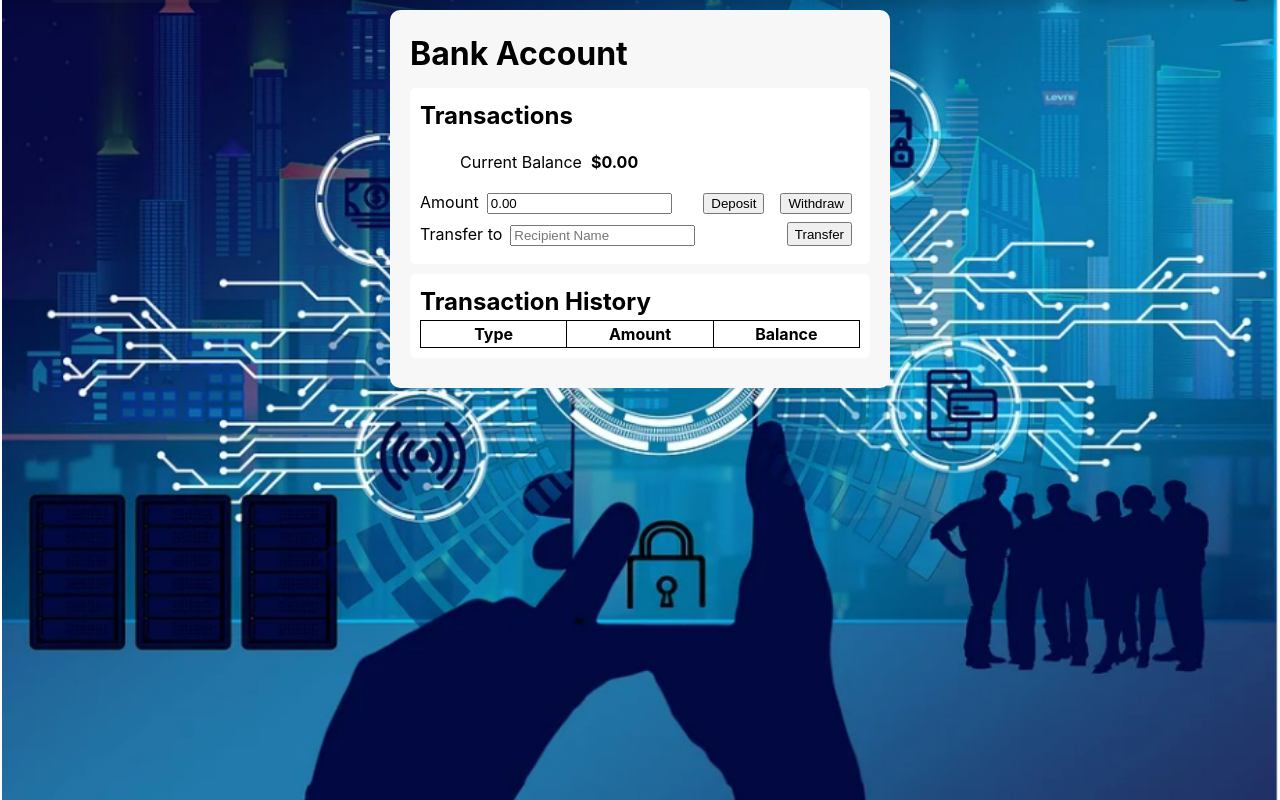
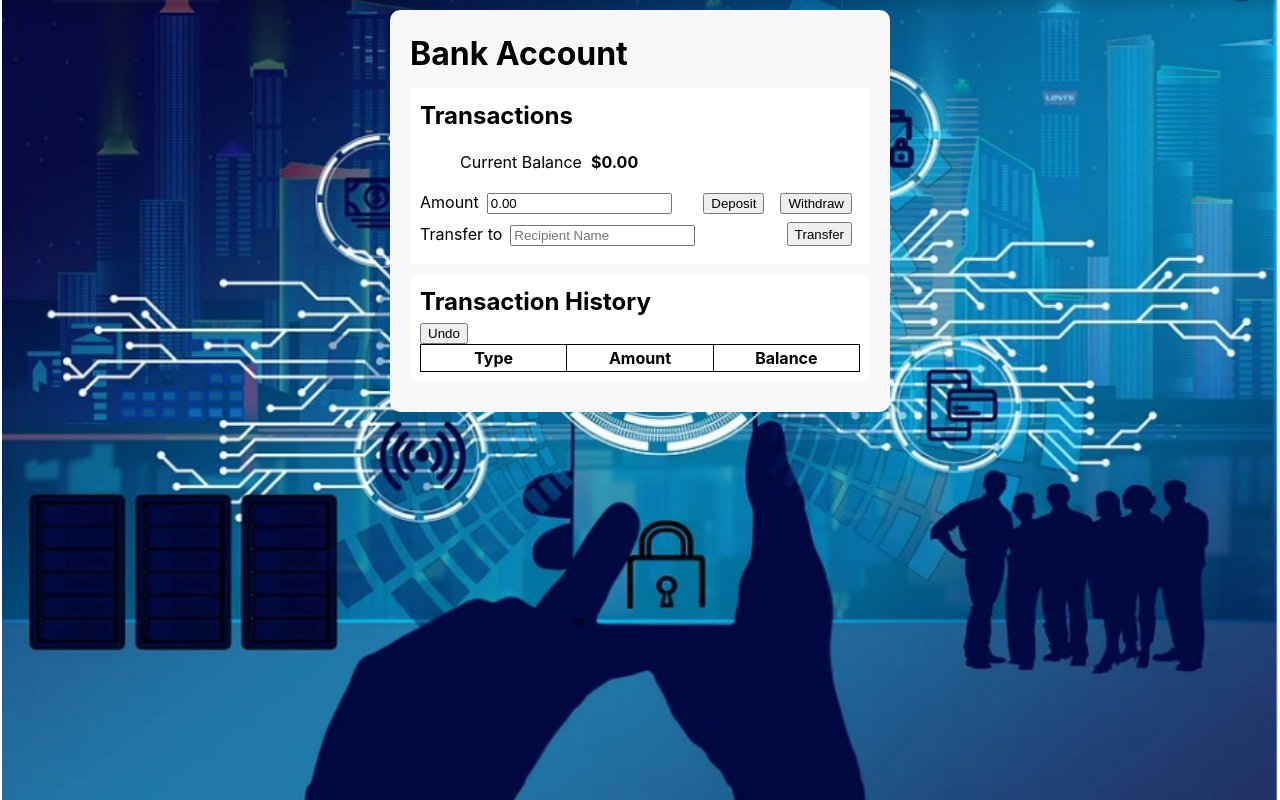
Before and after one commit to elvisEspinozaN/Bank-Account, a React (Vite) app: page / in a window 1280 px wide. Built offline with nearby package versions, Linux system fonts and the light colour scheme.

Commit message:
implement undo last transaction function

```diff
--- a/src/features/transactions/TransactionHistory.jsx
+++ b/src/features/transactions/TransactionHistory.jsx
@@ -1,6 +1,6 @@
-import { useSelector } from "react-redux";
+import { useDispatch, useSelector } from "react-redux";
 import "./transactionHistory.scss";
-import { selectHistory } from "./transactionsSlice";
+import { selectHistory, undo } from "./transactionsSlice";
 
 /** Displays a table row with transaction information  */
 const TransactionRow = ({ transaction: { type, amount, balance } }) => (
@@ -15,10 +15,12 @@ const TransactionRow = ({ transaction: { type, amount, balance } }) => (
 export default function TransactionHistory() {
   // TODO: Get the transaction history from the Redux store using the useSelector hook
   const history = useSelector(selectHistory);
+  const dispatch = useDispatch();
 
   return (
     <section className="transactions-history container">
       <h2>Transaction History</h2>
+      <button onClick={() => dispatch(undo())}>Undo</button>
       <table>
         <thead>
           <tr>
--- a/src/features/transactions/Transactions.jsx
+++ b/src/features/transactions/Transactions.jsx
@@ -81,6 +81,11 @@ export default function Transactions() {
               step="0.01"
               value={amountStr}
               onChange={(e) => setAmountStr(e.target.value)}
+              onFocus={(e) => {
+                if (amountStr) {
+                  setAmountStr("");
+                }
+              }}
             />
           </label>
           <div>
--- a/src/features/transactions/transactionsSlice.js
+++ b/src/features/transactions/transactionsSlice.js
@@ -44,10 +44,30 @@ const transactionsSlice = createSlice({
         balance: state.balance,
       });
     },
+
+    undo: (state) => {
+      const lastTransaction = state.history.pop();
+      if (!lastTransaction) return;
+
+      switch (true) {
+        case lastTransaction.type === "deposit":
+          state.balance -= lastTransaction.amount;
+          break;
+        case lastTransaction.type.startsWith("withdrawal"):
+          state.balance += lastTransaction.amount;
+          break;
+        case lastTransaction.type.startsWith("transfer"):
+          state.balance += lastTransaction.amount;
+          break;
+        default:
+          break;
+      }
+    },
   },
 });
 
-export const { deposit, withdrawal, transfer } = transactionsSlice.actions;
+export const { deposit, withdrawal, transfer, undo } =
+  transactionsSlice.actions;
 
 export const selectBalance = (state) => state.transactions.balance;
 export const selectHistory = (state) => state.transactions.history;
```
